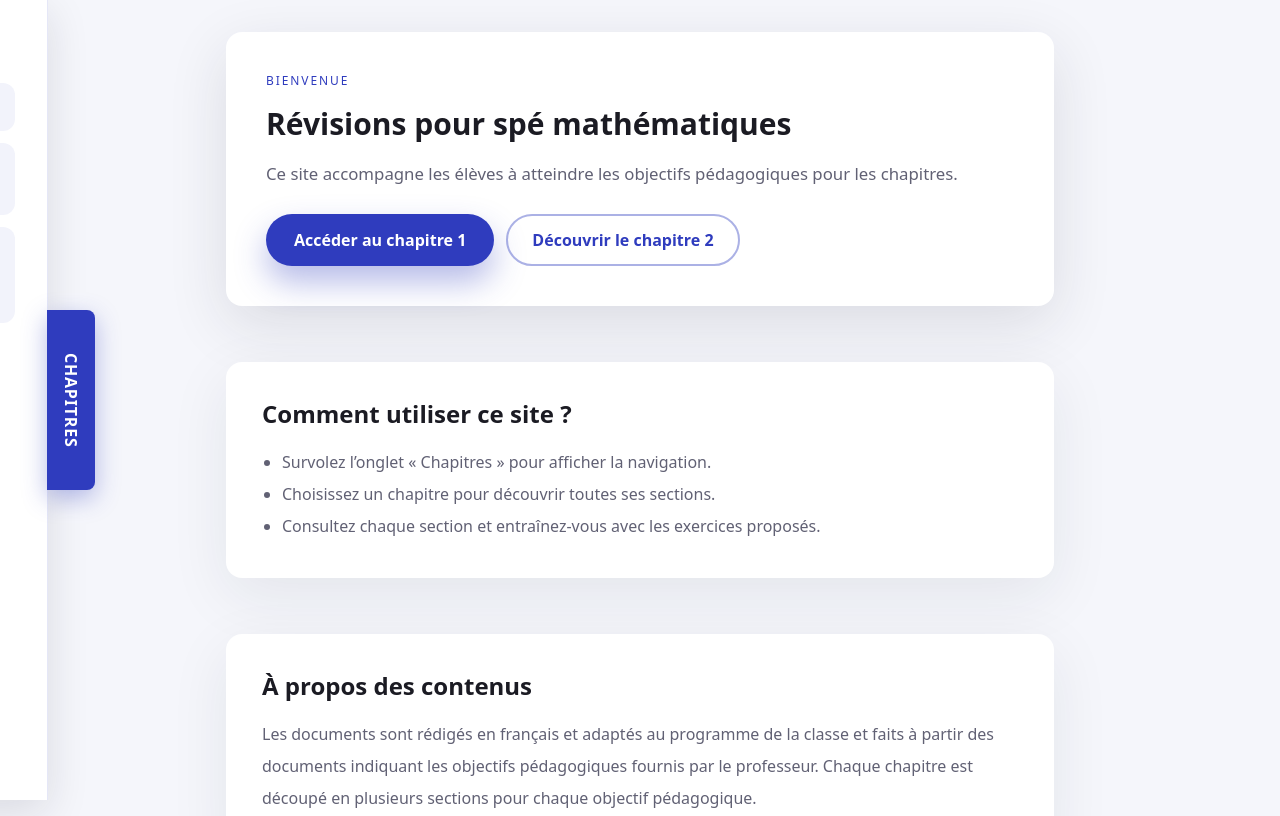
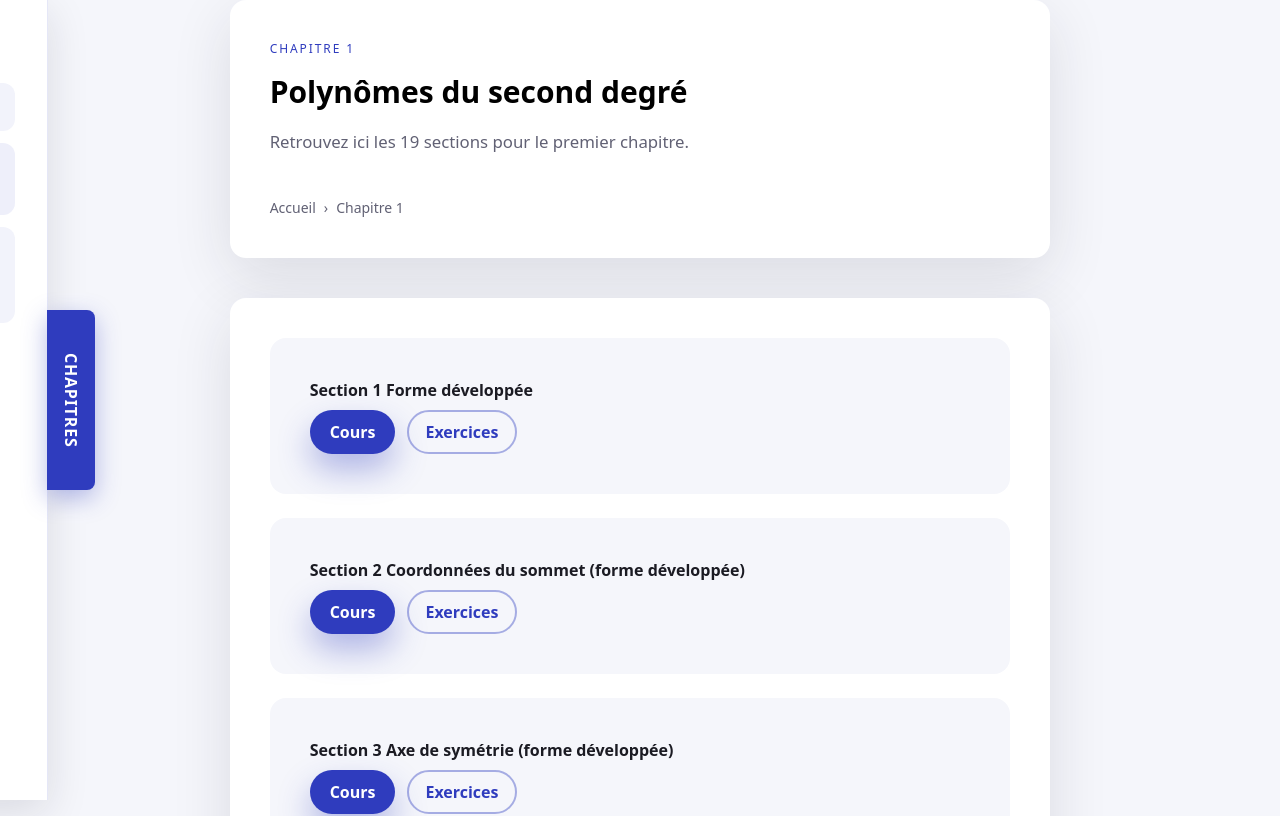
Before and after one commit to Fwaaai/new-mathejm, a React (Vite) app: page /chapitres/chapitre-1 in a window 1280 px wide. Shown: the top 816 px of the page. Built offline with nearby package versions, Linux system fonts and the light colour scheme.

Commit message:
chap 1 index done

```diff
--- a/index.html
+++ b/index.html
@@ -8,6 +8,6 @@
   </head>
   <body class="flex justify-center bg-background">
     <div id="root"></div>
-    <script type="module" src="/src/main/accueil.tsx"></script>
+    <script type="module" src="/src/main.tsx"></script>
   </body>
 </html>
--- /dev/null
+++ b/src/App.tsx
@@ -0,0 +1,21 @@
+import React from 'react'
+import { Routes, Route } from 'react-router-dom'
+import Sidebar from './components/sidebar'
+import Accueil from './pages/accueil'
+import Chap1 from './pages/chap1'
+import Section from './pages/section'
+
+export default function App(): React.JSX.Element {
+  return (
+    <div className="flex min-h-screen">
+      <Sidebar />
+      <main className="flex-1">
+        <Routes>
+          <Route path="/" element={<Accueil />} />
+          <Route path="/chapitres/chapitre-1" element={<Chap1 />} />
+          <Route path="/chapitres/chapitre-1/:sectionId" element={<Section />} />
+        </Routes>
+      </main>
+    </div>
+  )
+}
--- a/src/components/hero.tsx
+++ b/src/components/hero.tsx
@@ -1,4 +1,5 @@
 import React from "react";
+import { Link } from "react-router-dom";
 
 export default function Hero():React.JSX.Element {
   return (
@@ -14,12 +15,12 @@ export default function Hero():React.JSX.Element {
         pour les chapitres.
       </p>
       <div className="mt-2 flex flex-wrap gap-3">
-        <a
+        <Link
           className="self-start inline-flex items-center justify-center px-7 py-3.5 rounded-full bg-accent text-white font-semibold no-underline shadow-[0_16px_32px_rgba(47,60,190,0.35)] transition-transform duration-200 hover:-translate-y-0.5 hover:shadow-[0_22px_44px_rgba(47,60,190,0.4)] focus:-translate-y-0.5 focus:shadow-[0_22px_44px_rgba(47,60,190,0.4)]"
-          href="/chapitres/chapitre-1"
+          to="/chapitres/chapitre-1"
         >
           Accéder au chapitre 1
-        </a>
+        </Link>
         <a
           className="self-start inline-flex items-center justify-center px-6 py-3 rounded-full border-2 border-[rgba(47,60,190,0.4)] text-accent font-semibold no-underline hover:bg-[rgba(47,60,190,0.08)] focus:bg-[rgba(47,60,190,0.08)]"
           href="/chapitres/chapitre-2"
--- /dev/null
+++ b/src/main.tsx
@@ -0,0 +1,13 @@
+import React from 'react';
+import ReactDOM from 'react-dom/client';
+import { BrowserRouter } from 'react-router-dom';
+import '/index.css';
+import App from './App';
+
+ReactDOM.createRoot(document.getElementById('root')!).render(
+  <React.StrictMode>
+    <BrowserRouter>
+      <App />
+    </BrowserRouter>
+  </React.StrictMode>
+);
--- a/src/pages/chap1.tsx
+++ b/src/pages/chap1.tsx
@@ -1,114 +1,129 @@
-import React from 'react';
+import React from "react";
+import { Link } from "react-router-dom";
 
 export default function Chap1(): React.JSX.Element {
   const sections = [
-      { id: 'section-01', number: 'Section 1', title: 'Forme développée' },
+    { id: "section-01", number: "Section 1", title: "Forme développée" },
     {
-        id: 'section-02',
-        number: 'Section 2',
-        title: 'Coordonnées du sommet (forme développée)',
+      id: "section-02",
+      number: "Section 2",
+      title: "Coordonnées du sommet (forme développée)",
     },
     {
-        id: 'section-03',
-        number: 'Section 3',
-        title: 'Axe de symétrie (forme développée)',
+      id: "section-03",
+      number: "Section 3",
+      title: "Axe de symétrie (forme développée)",
     },
     {
-        id: 'section-04',
-        number: 'Section 4',
-        title: 'Racines (forme développée)',
+      id: "section-04",
+      number: "Section 4",
+      title: "Racines (forme développée)",
     },
     {
-        id: 'section-05',
-        number: 'Section 5',
-        title: 'Tableau de variation (forme développée)',
+      id: "section-05",
+      number: "Section 5",
+      title: "Tableau de variation (forme développée)",
     },
     {
-        id: 'section-06',
-        number: 'Section 6',
-        title: 'Tableau de signe (forme développée)',
+      id: "section-06",
+      number: "Section 6",
+      title: "Tableau de signe (forme développée)",
     },
-      { id: 'section-07', number: 'Section 7', title: 'Forme canonique' },
+    { id: "section-07", number: "Section 7", title: "Forme canonique" },
     {
-        id: 'section-08',
-        number: 'Section 8',
-        title: 'Coordonnées du sommet (forme canonique)',
+      id: "section-08",
+      number: "Section 8",
+      title: "Coordonnées du sommet (forme canonique)",
     },
     {
-        id: 'section-09',
-        number: 'Section 9',
-        title: 'Axe de symétrie (forme canonique)',
+      id: "section-09",
+      number: "Section 9",
+      title: "Axe de symétrie (forme canonique)",
     },
     {
-        id: 'section-10',
-        number: 'Section 10',
-        title: 'Existence de racines (forme canonique)',
+      id: "section-10",
+      number: "Section 10",
+      title: "Existence de racines (forme canonique)",
     },
     {
-        id: 'section-11',
-        number: 'Section 11',
-        title: 'Tableau de variation (forme canonique)',
+      id: "section-11",
+      number: "Section 11",
+      title: "Tableau de variation (forme canonique)",
     },
     {
-        id: 'section-12',
-        number: 'Section 12',
-        title: 'Tableau de signe (forme canonique)',
+      id: "section-12",
+      number: "Section 12",
+      title: "Tableau de signe (forme canonique)",
     },
     {
-        id: 'section-13',
-        number: 'Section 13',
-        title: 'Existence de la forme factorisée',
+      id: "section-13",
+      number: "Section 13",
+      title: "Existence de la forme factorisée",
     },
     {
-        id: 'section-14',
-        number: 'Section 14',
-        title: 'Résolution d’équations du second degré sans changement de variable',
+      id: "section-14",
+      number: "Section 14",
+      title:
+        "Résolution d’équations du second degré sans changement de variable",
     },
     {
-        id: 'section-15',
-        number: 'Section 15',
-        title: 'Résolution avec changement de variable',
+      id: "section-15",
+      number: "Section 15",
+      title: "Résolution avec changement de variable",
     },
     {
-        id: 'section-16',
-        number: 'Section 16',
-        title: 'Factorisation d’un polynôme de degré 3 connaissant une racine',
+      id: "section-16",
+      number: "Section 16",
+      title: "Factorisation d’un polynôme de degré 3 connaissant une racine",
     },
     {
-        id: 'section-17',
-        number: 'Section 17',
-        title: 'Recherche de racines évidentes (degré ≤ 3)',
+      id: "section-17",
+      number: "Section 17",
+      title: "Recherche de racines évidentes (degré ≤ 3)",
     },
     {
-        id: 'section-18',
-        number: 'Section 18',
-        title: 'Équation paramétrique (discussion selon les cas)',
+      id: "section-18",
+      number: "Section 18",
+      title: "Équation paramétrique (discussion selon les cas)",
     },
     {
-        id: 'section-19',
-        number: 'Section 19',
-        title: 'Résolution d’inéquation se ramenant à des facteurs du 1er ou 2nd degré',
+      id: "section-19",
+      number: "Section 19",
+      title:
+        "Résolution d’inéquation se ramenant à des facteurs du 1er ou 2nd degré",
     },
-    ]
+  ];
   return (
     <main>
-      <header className ="intro">
-        <p className = "intro-eyebrow">Chapitre 1</p>
-        <h1 className = "intro-title">Polynômes du second degré</h1>
-        <p className = "intro-lead">Retrouvez ici les 19 sections pour le premier chapitre.</p>
-        <nav className = "breadcrumb" aria-label="Fil d’Ariane">
-          <a href="/">Accueil</a>
-          <span className = "breadcrumb__separator" aria-hidden="true">›</span>
-          <span className = "breadcrumb__current">Chapitre 1</span>
+      <header className="intro">
+        <p className="intro-eyebrow">Chapitre 1</p>
+        <h1 className="intro-title">Polynômes du second degré</h1>
+        <p className="intro-lead">
+          Retrouvez ici les 19 sections pour le premier chapitre.
+        </p>
+        <nav className="breadcrumb" aria-label="Fil d'Ariane">
+          <Link to="/">Accueil</Link>
+          <span className="breadcrumb__separator" aria-hidden="true">
+            ›
+          </span>
+          <span className="breadcrumb__current">Chapitre 1</span>
         </nav>
       </header>
 
-      <section className="mt-10 flex flex-col gap-6">
+      <section className="mt-10 flex flex-col gap-6 bg-surface rounded-2xl p-10 shadow-[0_18px_60px_rgba(31,35,53,0.12)]">
         {sections.map((section) => (
-          <a key={section.id} href={`#${section.id}`} className="section-card">
-            <span className="section-card__number">{section.number}</span>
-            <span className="section-card__title">{section.title}</span>
-          </a>
+          <div
+            key={section.id}
+            className="section-card text-text font-semibold transition-colors bg-background p-10 rounded-2xl hover:bg-[rgba(47,60,190,0.06)] focus:bg-[rgba(47,60,190,0.06)] focus:text-accent outline-none"
+          >
+            <span className="">{section.number} </span>
+            <span className="">{section.title}</span>
+            <br />
+            <div className="mt-2 flex flex-wrap gap-3">
+              <Link to={`/chapitres/chapitre-1/sections/${section.id}`} className="self-start inline-flex items-center justify-center px-5 py-2.5 rounded-full bg-accent text-white font-semibold no-underline shadow-[0_16px_32px_rgba(47,60,190,0.35)] transition-transform duration-200 hover:-translate-y-0.5 hover:shadow-[0_22px_44px_rgba(47,60,190,0.4)] focus:-translate-y-0.5 focus:shadow-[0_22px_44px_rgba(47,60,190,0.4)] ">Cours</Link>
+              <Link to={`/chapitres/chapitre-1/exercices/${section.id}`} className="self-start inline-flex items-center justify-center px-4 py-2 rounded-full border-2 border-[rgba(47,60,190,0.4)] text-accent font-semibold no-underline hover:bg-[rgba(47,60,190,0.08)] focus:bg-[rgba(47,60,190,0.08)]">Exercices</Link>
+            </div>
+          </div>
         ))}
       </section>
     </main>
--- /dev/null
+++ b/src/pages/section.tsx
@@ -0,0 +1,40 @@
+import React from 'react';
+import { Link, useParams } from 'react-router-dom';
+
+export default function Section(): React.JSX.Element {
+  const { sectionId } = useParams();
+
+  // Find the section details from the sections data
+  const sectionDetails = React.useMemo(() => {
+    const sections = [
+      { id: 'section-01', number: 'Section 1', title: 'Forme développée' },
+      { id: 'section-02', number: 'Section 2', title: 'Coordonnées du sommet (forme développée)' },
+      // ... add all sections
+    ];
+    return sections.find(s => s.id === sectionId);
+  }, [sectionId]);
+
+  if (!sectionDetails) {
+    return <div>Section non trouvée</div>;
+  }
+
+  return (
+    <main>
+      <header className="intro">
+        <nav className="breadcrumb" aria-label="Fil d'Ariane">
+          <Link to="/">Accueil</Link>
+          <span className="breadcrumb__separator" aria-hidden="true">›</span>
+          <Link to="/chapitres/chapitre-1">Chapitre 1</Link>
+          <span className="breadcrumb__separator" aria-hidden="true">›</span>
+          <span className="breadcrumb__current">{sectionDetails.number}</span>
+        </nav>
+        <h1 className="intro-title">{sectionDetails.title}</h1>
+        <p className="intro-lead">Section {sectionDetails.number} du Chapitre 1</p>
+      </header>
+
+      <div className="mt-10 bg-white p-9 rounded-2xl shadow-[0_18px_60px_rgba(31,35,53,0.08)]">
+        {/* Section content will go here */}
+      </div>
+    </main>
+  );
+}
```
Also changed, not shown: src/components/sidebar.tsx (+15 -5 lines), 1 other file (tests, documents, lock files or other folders). Lines whose indentation alone changed are shown as unchanged.
